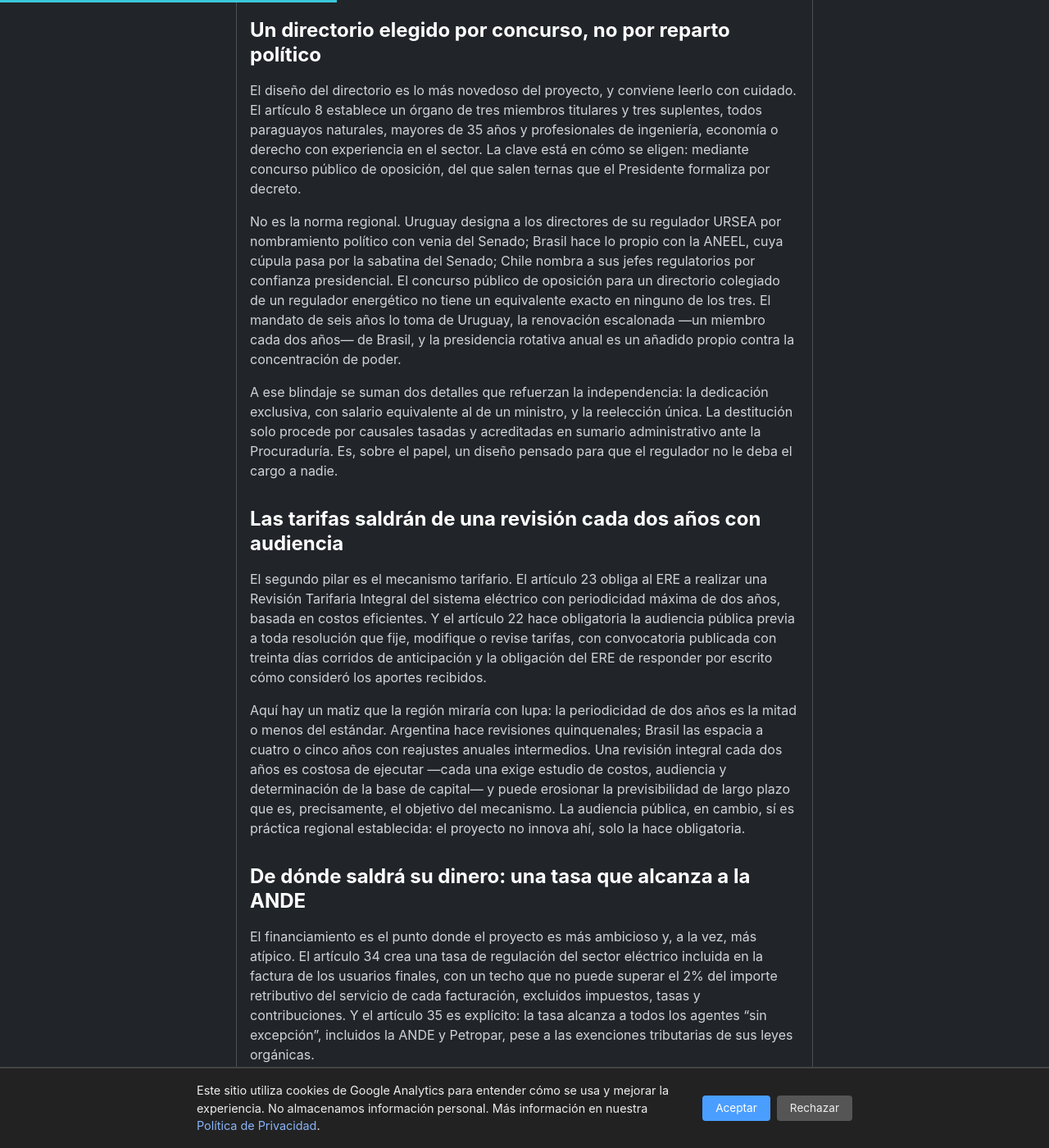
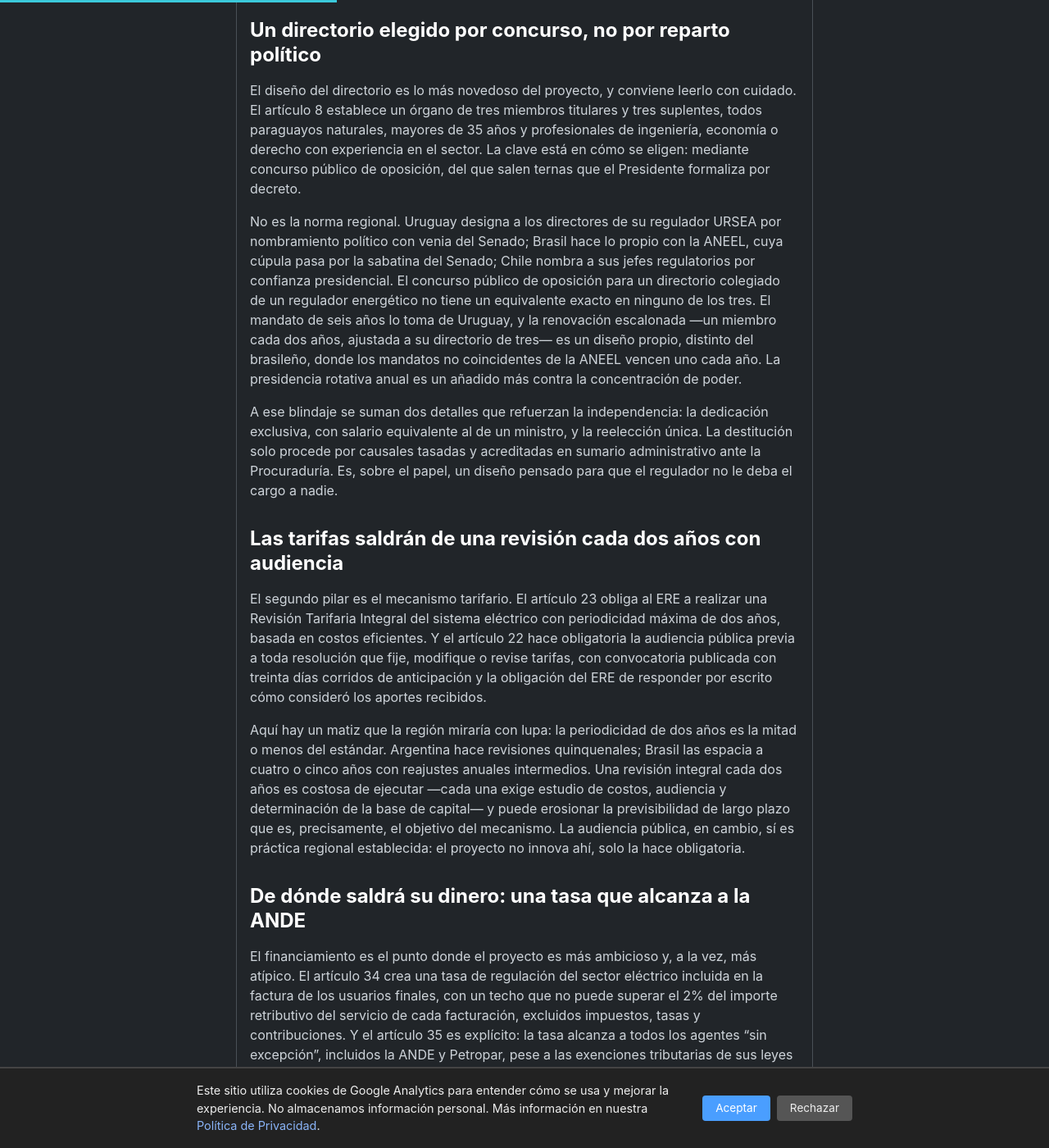
Before and after one commit to miravosqueinteresante/muchotexto.net, a Jekyll site: the page built from _posts/2026-08-19-ente-regulador-energia.md, in a window 1280 px wide and 1400 px high, scrolled down 1329 px. Shown: the whole window at 82% size. Built offline with Jekyll 4.4.1, drawn with Linux system fonts in a browser that asks for light colours; some of the changed text lies outside the part shown.

Commit message:
Corregir #46: renovacion escalonada es diseno propio (Brasil es 1/ano), TFSEE sobre beneficio economico anual, fuente primaria Planalto

```diff
--- a/_posts/2026-08-19-ente-regulador-energia.md
+++ b/_posts/2026-08-19-ente-regulador-energia.md
@@ -27,7 +27,7 @@
 
 El diseño del directorio es lo más novedoso del proyecto, y conviene leerlo con cuidado. El artículo 8 establece un órgano de tres miembros titulares y tres suplentes, todos paraguayos naturales, mayores de 35 años y profesionales de ingeniería, economía o derecho con experiencia en el sector. La clave está en cómo se eligen: mediante concurso público de oposición, del que salen ternas que el Presidente formaliza por decreto.
 
-No es la norma regional. Uruguay designa a los directores de su regulador URSEA por nombramiento político con venia del Senado; Brasil hace lo propio con la ANEEL, cuya cúpula pasa por la sabatina del Senado; Chile nombra a sus jefes regulatorios por confianza presidencial. El concurso público de oposición para un directorio colegiado de un regulador energético no tiene un equivalente exacto en ninguno de los tres. El mandato de seis años lo toma de Uruguay, la renovación escalonada —un miembro cada dos años— de Brasil, y la presidencia rotativa anual es un añadido propio contra la concentración de poder.
+No es la norma regional. Uruguay designa a los directores de su regulador URSEA por nombramiento político con venia del Senado; Brasil hace lo propio con la ANEEL, cuya cúpula pasa por la sabatina del Senado; Chile nombra a sus jefes regulatorios por confianza presidencial. El concurso público de oposición para un directorio colegiado de un regulador energético no tiene un equivalente exacto en ninguno de los tres. El mandato de seis años lo toma de Uruguay, y la renovación escalonada —un miembro cada dos años, ajustada a su directorio de tres— es un diseño propio, distinto del brasileño, donde los mandatos no coincidentes de la ANEEL vencen uno cada año. La presidencia rotativa anual es un añadido más contra la concentración de poder.
 
 A ese blindaje se suman dos detalles que refuerzan la independencia: la dedicación exclusiva, con salario equivalente al de un ministro, y la reelección única. La destitución solo procede por causales tasadas y acreditadas en sumario administrativo ante la Procuraduría. Es, sobre el papel, un diseño pensado para que el regulador no le deba el cargo a nadie.
 
@@ -41,7 +41,7 @@
 
 El financiamiento es el punto donde el proyecto es más ambicioso y, a la vez, más atípico. El artículo 34 crea una tasa de regulación del sector eléctrico incluida en la factura de los usuarios finales, con un techo que no puede superar el 2% del importe retributivo del servicio de cada facturación, excluidos impuestos, tasas y contribuciones. Y el artículo 35 es explícito: la tasa alcanza a todos los agentes "sin excepción", incluidos la ANDE y Petropar, pese a las exenciones tributarias de sus leyes orgánicas.
 
-Ese techo del 2% es alto en la comparación regional. Uruguay cobra a sus regulados una tasa de control con tope del 0,2% de los ingresos brutos; Brasil, un 0,4% del valor agregado de las empresas; Chile directamente no tiene tasa y financia a su regulador por presupuesto. Ninguno de los tres cobra un porcentaje de la factura del usuario final, que es la base que elige el proyecto paraguayo. La intención es clara —darle al regulador autarquía financiera real—, pero el diseño es un caso aparte que merecerá debate en el Congreso.
+Ese techo del 2% es alto en la comparación regional. Uruguay cobra a sus regulados una tasa de control con tope del 0,2% de los ingresos brutos; Brasil, un 0,4% del beneficio económico anual de las empresas reguladas; Chile directamente no tiene tasa y financia a su regulador por presupuesto. Ninguno de los tres cobra un porcentaje de la factura del usuario final, que es la base que elige el proyecto paraguayo. La intención es clara —darle al regulador autarquía financiera real—, pero el diseño es un caso aparte que merecerá debate en el Congreso.
 
 Hay también un conflicto normativo latente. La ANDE goza de exención tributaria por el artículo 51 de su carta orgánica; el proyecto la alcanza con la tasa de regulación sin derogar expresamente esa exención, aunque la redacción del artículo 35 lo resuelve en la práctica al declarar que esas exenciones "no incluyen" las tasas regulatorias. Es una colisión que los legisladores tendrán que mirar de cerca.
 
@@ -71,7 +71,7 @@
 4. [BACN — Ley 3.480/2008 "Que amplía la tarifa social de energía eléctrica"](https://www.bacn.gov.py/leyes-paraguayas/154/ley-n-3480-amplia-la-tarifa-social-de-energia-electrica)
 5. [IMPO Uruguay — Ley 17.598/2002, creación de URSEA y tasa de control (arts. 4 y 17)](https://www.impo.com.uy/bases/leyes/17598-2002)
 6. [Planalto Brasil — Ley 9.986/2000, régimen de agencias reguladoras (ANEEL)](https://www.planalto.gov.br/ccivil_03/leis/L9986.htm)
-7. [ANEEL — Tarifas y Taxa de Fiscalização de Serviços de Energia Elétrica (TFSEE, 0,4%)](https://pt.wikipedia.org/wiki/Taxa_de_Fiscaliza%C3%A7%C3%A3o_de_Servi%C3%A7os_de_Energia_El%C3%A9trica)
+7. [Planalto Brasil — Ley 9.427/1996 (ANEEL) con redacción de la Ley 12.783/2013 (TFSEE 0,4%) y Ley 9.986/2000 (régimen de agencias)](https://www.planalto.gov.br/ccivil_03/leis/L9427cons.htm)
 8. [La Nación — "Ente regulador energético debe ser 'técnico e independiente del poder político', dice experto"](https://www.lanacion.com.py/politica/2026/08/15/ente-regulador-energetico-debe-ser-tecnico-e-independiente-del-poder-politico-dice-experto/) (15 de agosto de 2026)
 9. [La Nación — "Expertos avalan nuevo Ministerio de Energía pero exigen blindar funciones de la ANDE"](https://www.lanacion.com.py/politica/2026/08/14/expertos-avalan-nuevo-ministerio-de-energia-pero-exigen-blindar-funciones-de-la-ande/) (14 de agosto de 2026)
 10. [La Nación — "Gobierno presenta proyectos para crear Ministerio de Minas y ente regulador eléctrico"](https://www.lanacion.com.py/politica/2026/08/13/gobierno-presenta-proyectos-para-crear-ministerio-de-minas-y-ente-regulador-electrico/) (13 de agosto de 2026)
```
